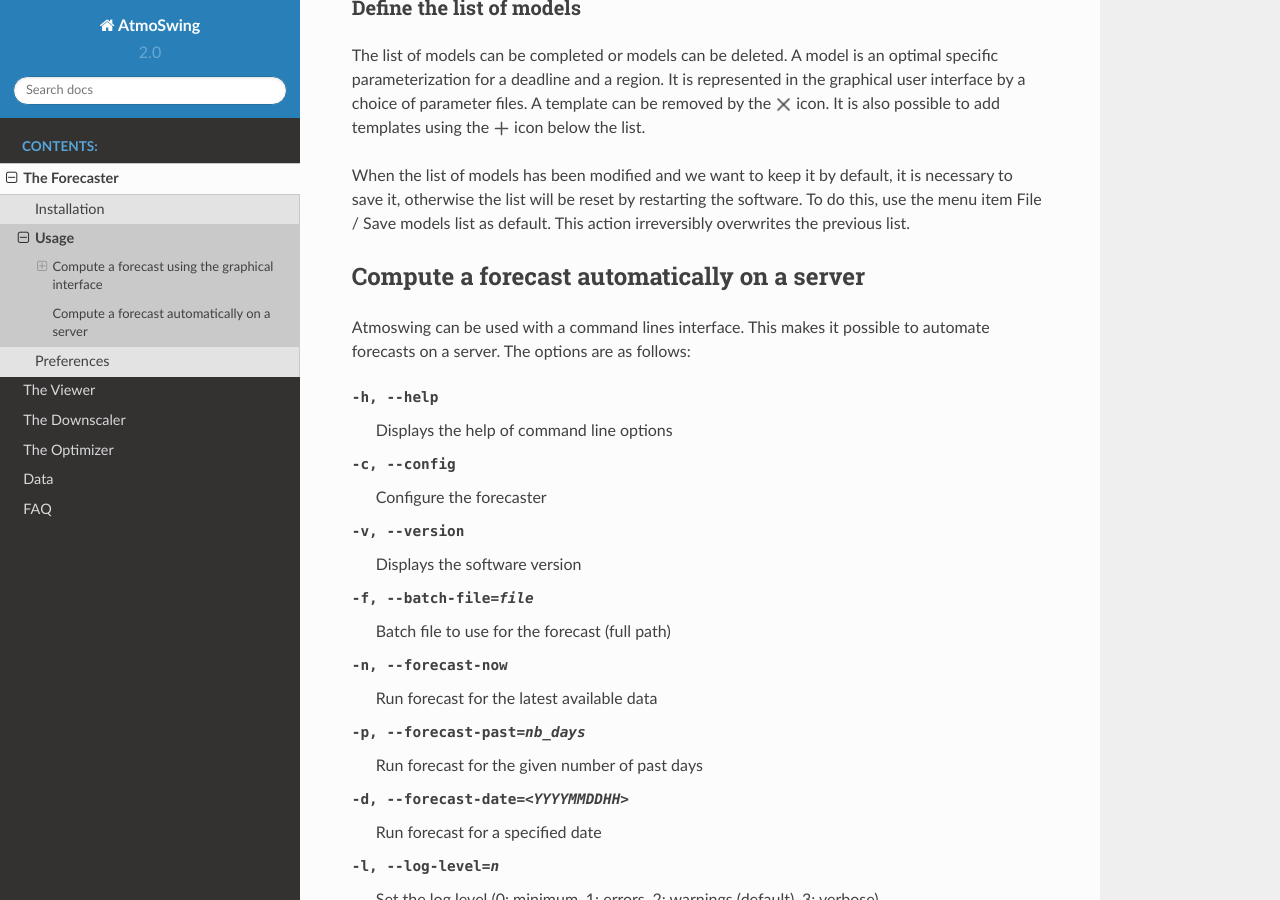
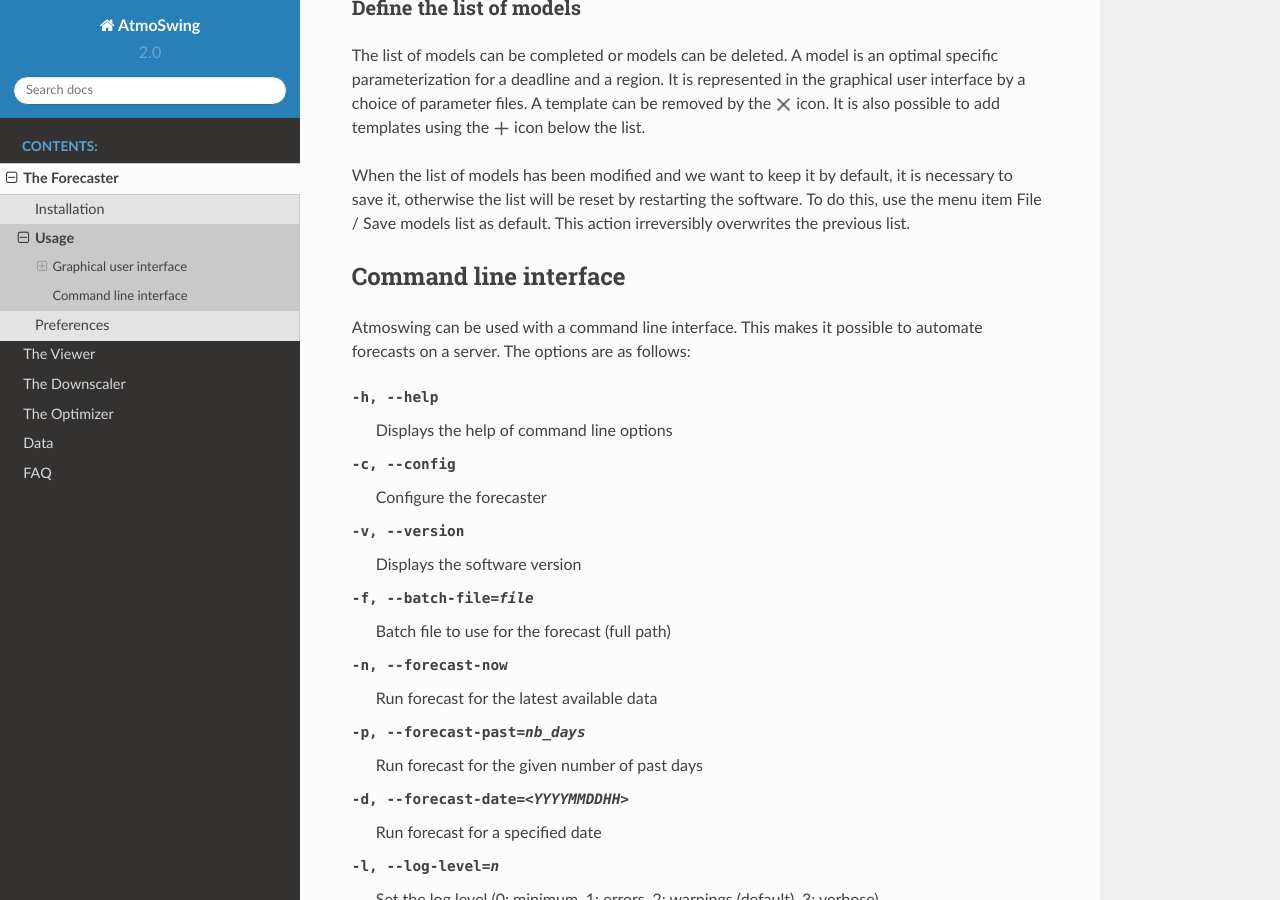
Before and after one commit to atmoswing/atmoswing-user-manual, a Sphinx documentation site: the page built from docs/app-forecaster/usage.rst, in a window 1280 px wide and 900 px high, scrolled down 1807 px. Built offline with Sphinx 7.4.7 and the Read the Docs theme 2.0.0, drawn with Linux system fonts in a browser that asks for light colours; pages that are not in the unit, such as notebooks, are missing from menus; some of the changed text lies outside the part shown.

Commit message:
Update usage.rst

```diff
--- a/docs/app-forecaster/usage.rst
+++ b/docs/app-forecaster/usage.rst
@@ -3,8 +3,8 @@
 
 .. todo:: write
 
-Compute a forecast using the graphical interface
-------------------------------------------------
+Graphical user interface
+------------------------
 
 This tool allows you to do the following actions:
 
@@ -91,10 +91,10 @@
    :align: middle
 
 
-Compute a forecast automatically on a server
---------------------------------------------
+Command line interface
+----------------------
 
-Atmoswing can be used with a command lines interface. This makes it possible to automate forecasts on a server. The options are as follows:
+Atmoswing can be used with a command line interface. This makes it possible to automate forecasts on a server. The options are as follows:
 
 -h, --help  Displays the help of command line options
 -c, --config  Configure the forecaster
```
